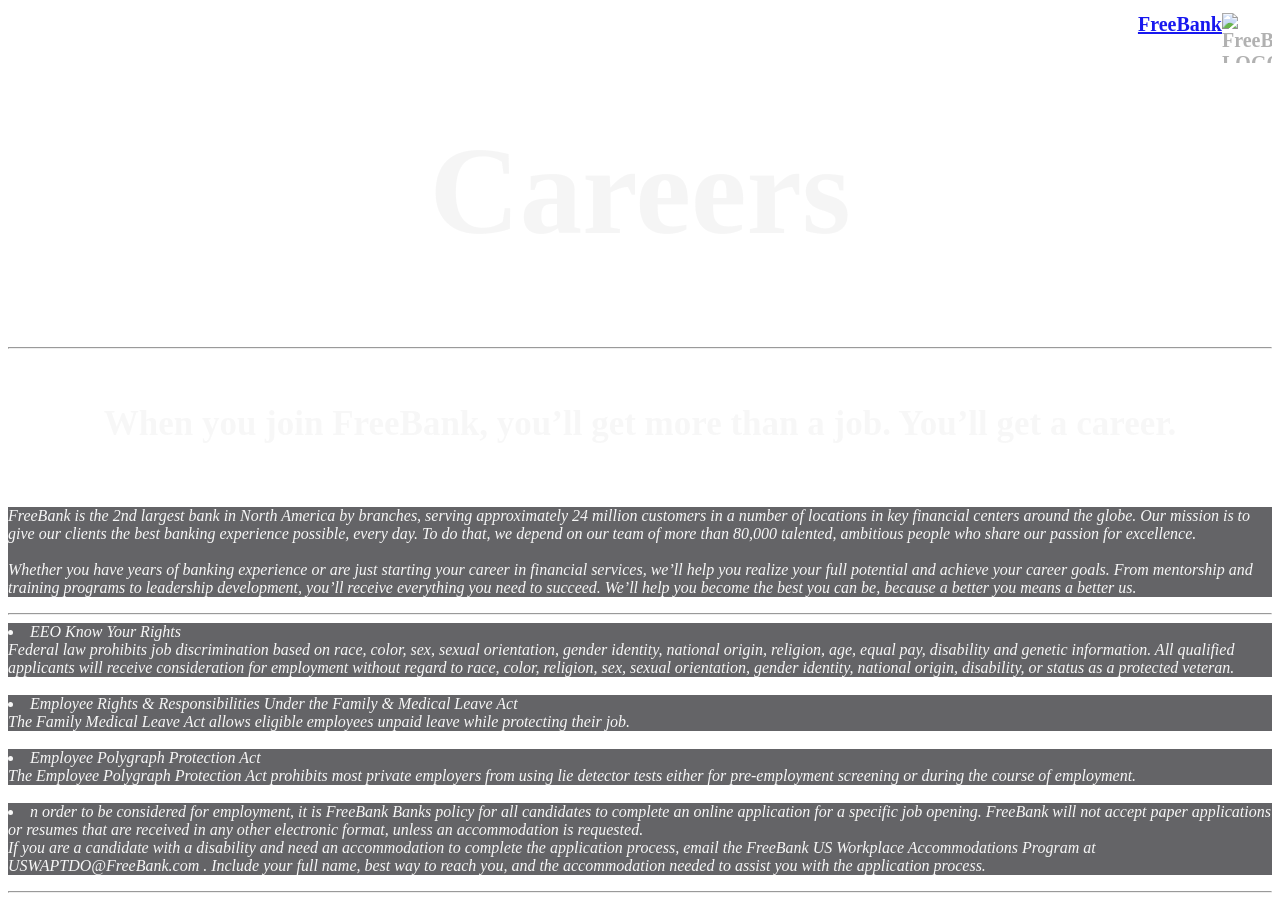
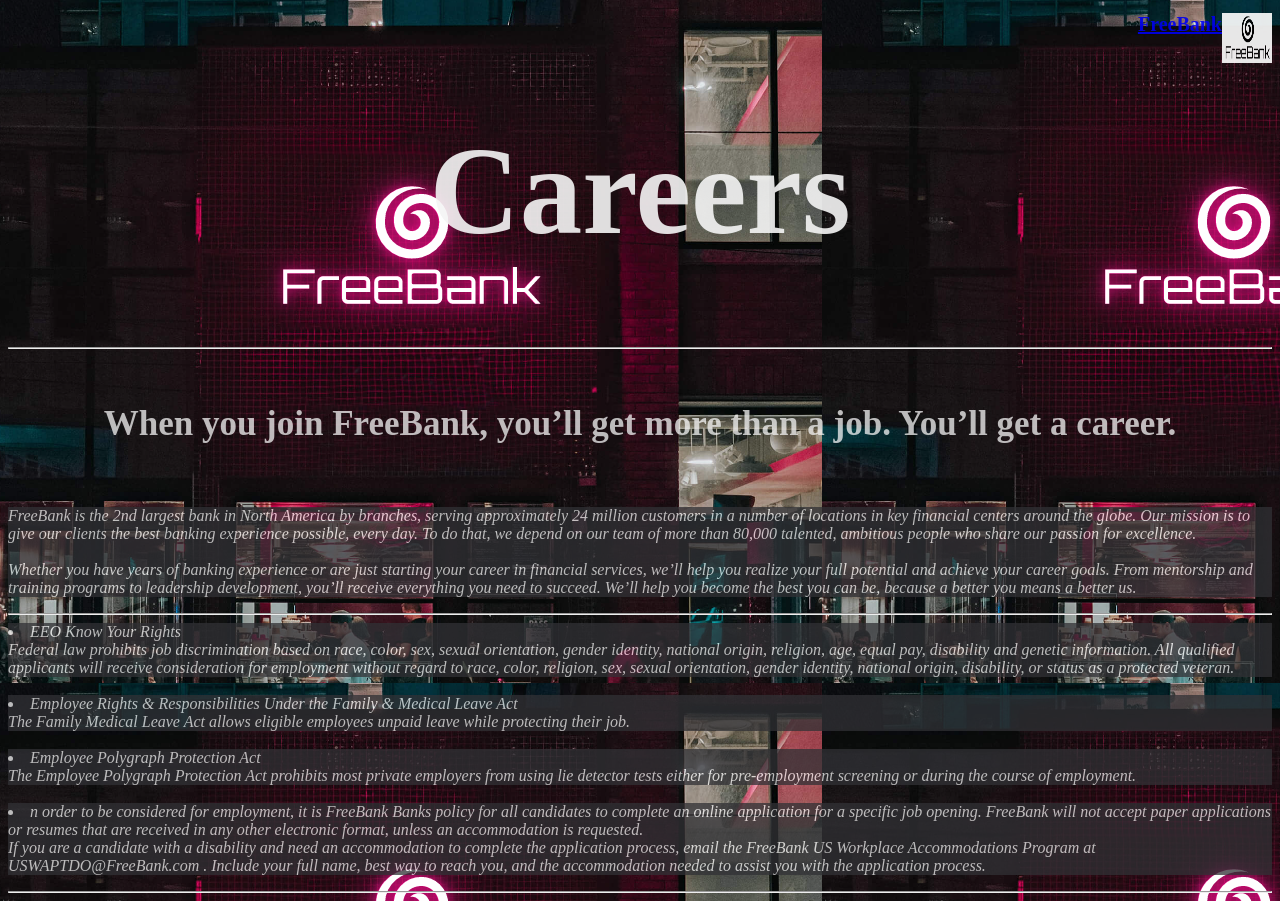
Before and after one commit to l2DWOLF/FreeBank-Web, a plain HTML site: page Careers.html in a window 1280 px wide. Drawn offline with Linux system fonts and the light colour scheme.

Commit message:
Update Careers.html

```diff
--- a/Careers.html
+++ b/Careers.html
@@ -9,7 +9,7 @@
 
         body
         {
-        background-image: url("FreeBank Careers BackGround.PNG");
+        background-image: url("FreeBank-Careers-BackGround.PNG");
         color: whitesmoke;
         }
 
@@ -48,7 +48,7 @@
 
         <h1 style="color: darkgray; font-size: 20px; text-align:right;">
             <a href="index.html"><b>FreeBank</b></a>
-            <img src="FreeBank LOGO.PNG" alt="FreeBank's LOGO" style="float:right; width:50px; height:50px;">
+            <img src="FreeBank-LOGO.PNG" alt="FreeBank's LOGO" style="float:right; width:50px; height:50px;">
         </h1>
 
         <h1><strong>Careers</strong></h1>
```
